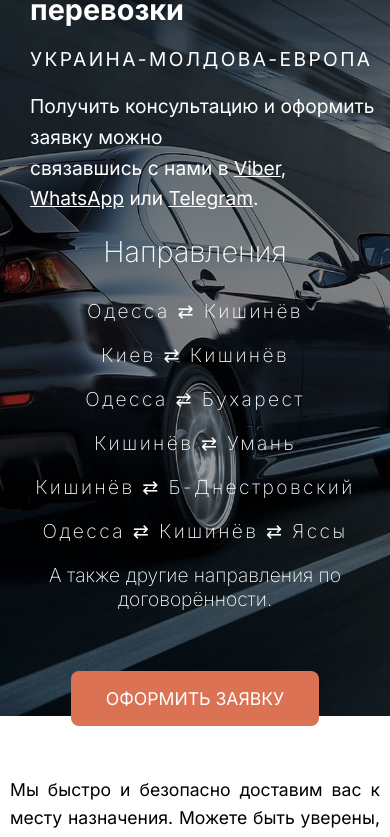
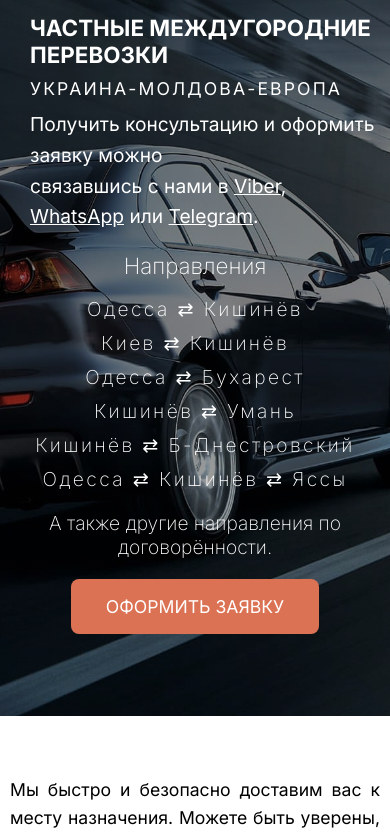
Before and after one commit to sergiuszorgo/bus-car, a plain HTML site: page index.html in a window 390 px wide. Shown: the part 128-965 px from the top of the page. Drawn offline with nearby package versions, Linux system fonts and the light colour scheme.

Commit message:
Перенос направлений #1103

```diff
--- a/index.html
+++ b/index.html
@@ -107,7 +107,7 @@
                 <p class="hero-consult anim-items anim-stop">Получить консультацию и оформить заявку можно<br> связавшись с нами в <a class="hero-social" href="viber://chat?number=380985521925">Viber</a>, <a class="hero-social" href="https://wa.me/380985521925">WhatsApp</a> или <a class="hero-social" href="https://t.me/+380985521925">Telegram</a>.</p>
                 </div>
                 <div class="table-ways">
-                    <h3 class="route-head anim-items anim-stop">Направления</h3>
+                    <p class="route-head anim-items anim-stop">Направления</p>
                 <ul class="route-list anim-items anim-stop">
                     <li class="route-item">
                         <i>Одесса ⇄ Кишинёв</i>
--- a/styles/style.css
+++ b/styles/style.css
@@ -314,7 +314,7 @@ header {
     padding: 0 10px;
     margin: 0 auto;
     height: 100%;
-    gap: 60px;
+    gap: 20px;
 }
 
 .first-side {
@@ -347,8 +347,8 @@ header {
 }
 
 .hero-route {
-    letter-spacing: 0.125em;
-    font-size: 1.2em;
+    letter-spacing: 0.12em;
+    font-size: 1.1em;
     transform: translate(0, 120%);
     opacity: 0;
     transition: all 0.6s ease 0.2s;
@@ -384,6 +384,9 @@ header {
 }
 
 .route-head {
+    text-align: center;
+    font-size: 1.4em;
+    font-weight: 200;
     transform: translate(0, 220%);
     opacity: 0;
     transition: all 0.6s ease 0.6s;
@@ -484,11 +487,11 @@ header {
 }
 
 .route-list {
-    margin-top: 30px;
+    margin-top: 18px;
     display: flex;
     flex-direction: column;
     align-items: center;
-    gap: 20px;
+    gap: 5px;
 }
 
 .route-wrap h3 {
@@ -882,6 +885,20 @@ header {
 }
 
 
+
+@media (max-width: 767px) {
+    .hero-head {
+        text-transform: uppercase;
+        font-size: 1.4em;
+    }
+    .first-side {
+        gap: 10px;
+    }
+    .route-list {
+        gap: 10px;
+    }
+}
+
 @media (min-width: 768px) {
     .menu-wrap {
         display: flex;
@@ -895,8 +912,15 @@ header {
     .hero-head {
         font-size: 2.6em;
     }
+    .hero-route {
+        letter-spacing: 0.125em;
+        font-size: 1.2em;
+    }
     .table-ways {
         margin-top: 40px;
+    }
+    .route-head {
+        font-size: 2em;
     }
     .route-item i {
         font-size: 1.4em;
```
Also changed, not shown: uk/index.html (+1 -1 lines).
